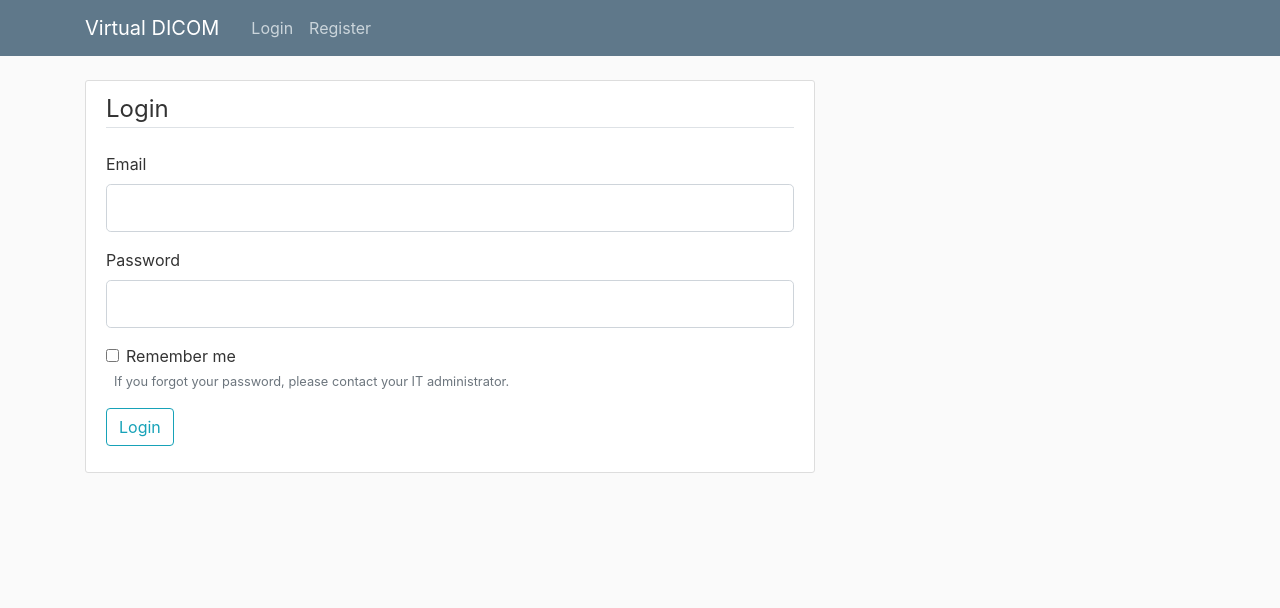
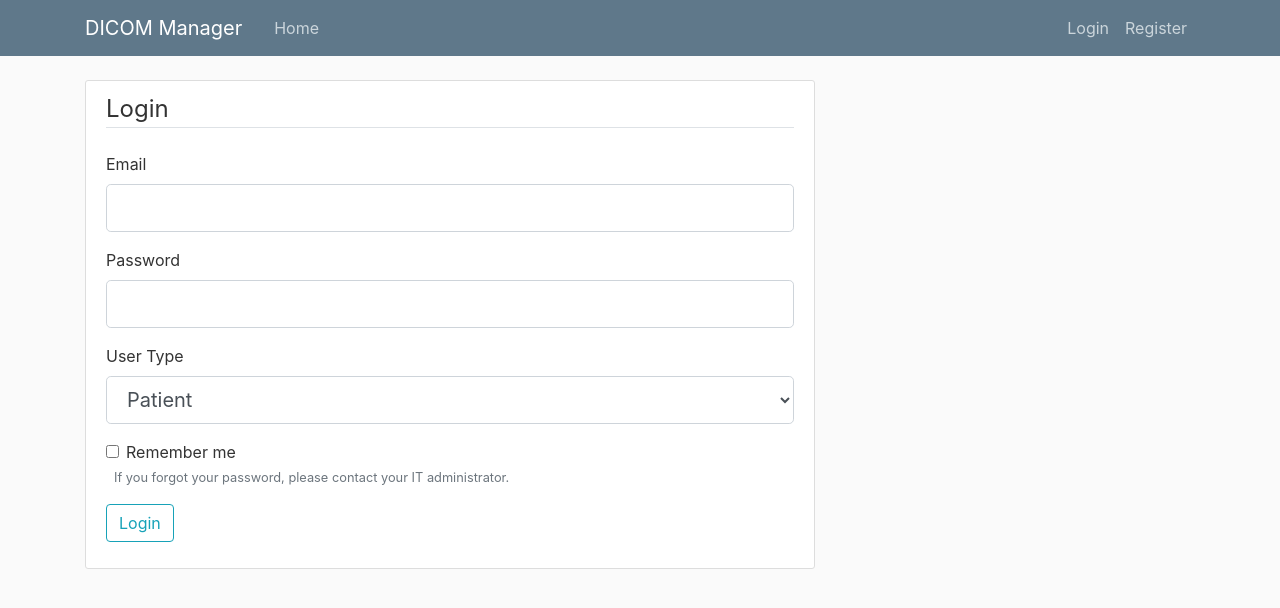
Before and after one commit to Raul055/dicom_viewer_platform, a Flask app: page /login in a window 1280 px wide. Shown: the top 608 px of the page. Run offline with Flask 3, Linux system fonts and the light colour scheme; some libraries are stand-ins or nearby versions.

Commit message:
updated login/logout

```diff
--- a/dicom_viewer/__init__.py
+++ b/dicom_viewer/__init__.py
@@ -1,10 +1,15 @@
 from flask import Flask
 from flask_sqlalchemy import SQLAlchemy
 from flask_bcrypt import Bcrypt
+from flask_login import LoginManager
+
 app = Flask(__name__)
 app.config['SECRET_KEY'] = '5791628bb0b13ce0c676dfde280ba245'
 app.config['SQLALCHEMY_DATABASE_URI'] = 'sqlite:///site.db'
 db = SQLAlchemy(app)
 bcrypt = Bcrypt(app)
+login_manager = LoginManager(app)
+login_manager.login_view = 'login'
+login_manager.login_message_category = 'info'
 
 from dicom_viewer import routes
--- a/dicom_viewer/forms.py
+++ b/dicom_viewer/forms.py
@@ -1,7 +1,10 @@
 from flask_wtf import FlaskForm
 from wtforms import StringField, PasswordField, SubmitField, BooleanField, SelectField, IntegerField
-from wtforms.validators import DataRequired, Length, Email, EqualTo, NumberRange
+from wtforms.validators import DataRequired, Length, Email, EqualTo, NumberRange, ValidationError
+from dicom_viewer.models import Patient, Medic
 
+# Registration form class
+# -- Used for database parameters
 class registration_form(FlaskForm):
     username = StringField('Username',
                            validators=[DataRequired(), Length(min=2, max=20)])
@@ -21,9 +24,30 @@ class registration_form(FlaskForm):
                                      validators=[DataRequired(), EqualTo('password')])
     submit = SubmitField('Sign Up')
 
+    # Check if username is already taken
+    def validate_username(self, username):
+        patient = Patient.query.filter_by(username=username.data).first()
+        medic = Medic.query.filter_by(username=username.data).first()
+
+        if patient or medic:
+            raise ValidationError('Username already taken. Please select another one.')
+
+    # Check if email is already taken
+    def validate_email(self, email):
+        patient = Patient.query.filter_by(email=email.data).first()
+        medic = Medic.query.filter_by(email=email.data).first()
+
+        if patient or medic:
+            raise ValidationError('Email already taken. Please select another one.')
+
+# Registration form class
+# -- Used for database parameters
 class login_form(FlaskForm):
     email = StringField('Email',
                         validators=[DataRequired(), Email()])
     password = PasswordField('Password', validators=[DataRequired()])
+    user_type = SelectField('User Type', choices=[('Patient', 'Patient'),
+                                                  ('Medic', 'Medic')],
+                      validators=[DataRequired()])
     remember_me = BooleanField('Remember me')
     submit = SubmitField('Login')
--- a/dicom_viewer/routes.py
+++ b/dicom_viewer/routes.py
@@ -1,28 +1,94 @@
-from flask import Flask, render_template, flash, redirect, url_for
-from dicom_viewer import app
+from flask import render_template, flash, redirect, url_for, request
+from dicom_viewer import app, db, bcrypt
 from dicom_viewer.forms import login_form, registration_form
+from dicom_viewer.models import Patient, Medic, Dicom_image
+from flask_login import login_user, current_user, logout_user, login_required
 
-
+# -- Home route
 @app.route("/")
 @app.route("/home")
 def home():
     return render_template('home.html')
 
+# -- Register route
 @app.route("/register", methods=['GET', 'POST'])
 def register():
+    # User is already authenticated
+    if current_user.is_authenticated:
+        return redirect(url_for('home'))
     form = registration_form()
+
+    # Check if submit is valid
     if form.validate_on_submit():
-        flash(f'Account created for {form.username.data}!', 'success')
-        return redirect(url_for('home'))
+        # Password is hashed
+        hashed_password = bcrypt.generate_password_hash(form.password.data).decode('utf-8')
+
+        # Register was a patient
+        if form.user_type.data == "Patient":
+            user = Patient(
+                username=form.username.data,
+                email=form.email.data,
+                gender=form.gender.data,
+                age=form.age.data,
+                user_type=form.user_type.data,
+                password=hashed_password
+            )
+        # Register was a medic
+        else:
+            user = Medic(
+                username=form.username.data,
+                email=form.email.data,
+                gender=form.gender.data,
+                age=form.age.data,
+                user_type=form.user_type.data,
+                password=hashed_password
+            )
+
+        # Adds info to database
+        db.session.add(user)
+        db.session.commit()
+        flash(f'Your account as {form.user_type.data} was created!', 'success')
+        return redirect(url_for('login'))
     return render_template('register.html', title='Register', form=form)
 
+# -- Login route
 @app.route("/login", methods=['GET', 'POST'])
 def login():
+    # User is already authenticated
+    if current_user.is_authenticated:
+        return redirect(url_for('home'))
     form = login_form()
+
+    # Check if login is valid
     if form.validate_on_submit():
-        if form.username.data == 'admin' and form.password.data == 'password':
-            flash('You have been logged in!', 'success')
-            return redirect(url_for('home'))
-        else:
-            flash('Login unsuccessful. Check username and password.', 'danger')
+        # Login for patients
+        if form.user_type.data == "Patient":
+            # Checks if a patient user exists in database to login
+            patient = Patient.query.filter_by(email=form.email.data).first()
+            if patient and bcrypt.check_password_hash(patient.password, form.password.data):
+                login_user(patient, remember=form.remember_me.data)
+                next_page = request.args.get('next')
+                return redirect(next_page) if next_page else redirect(url_for('home'))
+
+        # Login for medics
+        elif form.user_type.data == "Medic":
+            # Checks if a medic user exists in database to login
+            medic = Medic.query.filter_by(email=form.email.data).first()
+            if medic and bcrypt.check_password_hash(medic.password, form.password.data):
+                login_user(medic, remember=form.remember_me.data)
+                next_page = request.args.get('next')
+                return redirect(next_page) if next_page else redirect(url_for('home'))
+        flash('Login unsuccessful. Check username and password.', 'danger')
     return render_template('login.html', title='Login', form=form)
+
+# -- Logout route
+@app.route("/logout")
+def logout():
+    logout_user()
+    return redirect(url_for('home'))
+
+# -- Account route
+@app.route("/account")
+@login_required
+def account():
+    return render_template('account.html', title='account')
--- /dev/null
+++ b/dicom_viewer/templates/account.html
@@ -0,0 +1,4 @@
+{% extends "layout.html" %}
+{% block content %}
+    <h1>{{ current_user.username }}</h1>
+{% endblock content %}
--- a/dicom_viewer/templates/layout.html
+++ b/dicom_viewer/templates/layout.html
@@ -11,24 +11,32 @@
     <link rel="stylesheet" type="text/css" href="{{ url_for('static', filename='main.css') }}">
 
     {% if title %}
-        <title>Virtual DICOM - {{ title }}</title>
+        <title>DICOM Manager - {{ title }}</title>
     {% else %}
-        <title>Virtual DICOM</title>
+        <title>DICOM Manager</title>
     {% endif %}
 </head>
 <body>
     <header class="site-header">
       <nav class="navbar navbar-expand-md navbar-dark bg-steel fixed-top">
         <div class="container">
-          <a class="navbar-brand mr-4" href="/">Virtual DICOM</a>
+          <a class="navbar-brand mr-4" href="/">DICOM Manager</a>
           <button class="navbar-toggler" type="button" data-toggle="collapse" data-target="#navbarToggle" aria-controls="navbarToggle" aria-expanded="false" aria-label="Toggle navigation">
             <span class="navbar-toggler-icon"></span>
           </button>
           <div class="collapse navbar-collapse" id="navbarToggle">
+            <div class="navbar-nav mr-auto">
+              <a class="nav-item nav-link" href="{{ url_for('home') }}">Home</a>
+            </div>
             <!-- Navbar Right Side -->
             <div class="navbar-nav">
-              <a class="nav-item nav-link" href="{{ url_for('login') }}">Login</a>
-              <a class="nav-item nav-link" href="{{ url_for('register') }}">Register</a>
+              {% if current_user.is_authenticated %}
+                <a class="nav-item nav-link" href="{{ url_for('account') }}">Account</a>
+                <a class="nav-item nav-link" href="{{ url_for('logout') }}">Logout</a>
+              {% else %}
+                <a class="nav-item nav-link" href="{{ url_for('login') }}">Login</a>
+                <a class="nav-item nav-link" href="{{ url_for('register') }}">Register</a>
+              {% endif %}
             </div>
           </div>
         </div>
--- a/dicom_viewer/templates/login.html
+++ b/dicom_viewer/templates/login.html
@@ -32,6 +32,19 @@
                         {{ form.password(class="form-control form-control-lg") }}
                     {% endif %}
                 </div>
+                <div class="form-group">
+                    {{ form.user_type.label(class="form-control-label") }}
+                    {% if form.user_type.errors %}
+                        {{ form.user_type(class="form-control form-control-lg is-invalid") }}
+                        <div class="invalid-feedback">
+                            {% for error in form.user_type.errors %}
+                                <span>{{ error }}</span>
+                            {% endfor %}
+                        </div>
+                    {% else %}
+                        {{ form.user_type(class="form-control form-control-lg") }}
+                    {% endif %}
+                </div>
                 <div class="form-check">
                     {{ form.remember_me(class="form-check-input") }}
                     {{ form.remember_me.label(class="form-check-label") }}
--- a/run.py
+++ b/run.py
@@ -1,4 +1,5 @@
 from dicom_viewer import app
 
 if __name__ == '__main__':
+    # Run app as debug
     app.run(debug=True)
```
Also changed, not shown: dicom_viewer/models.py (+18 -4 lines), instance/site.db.
